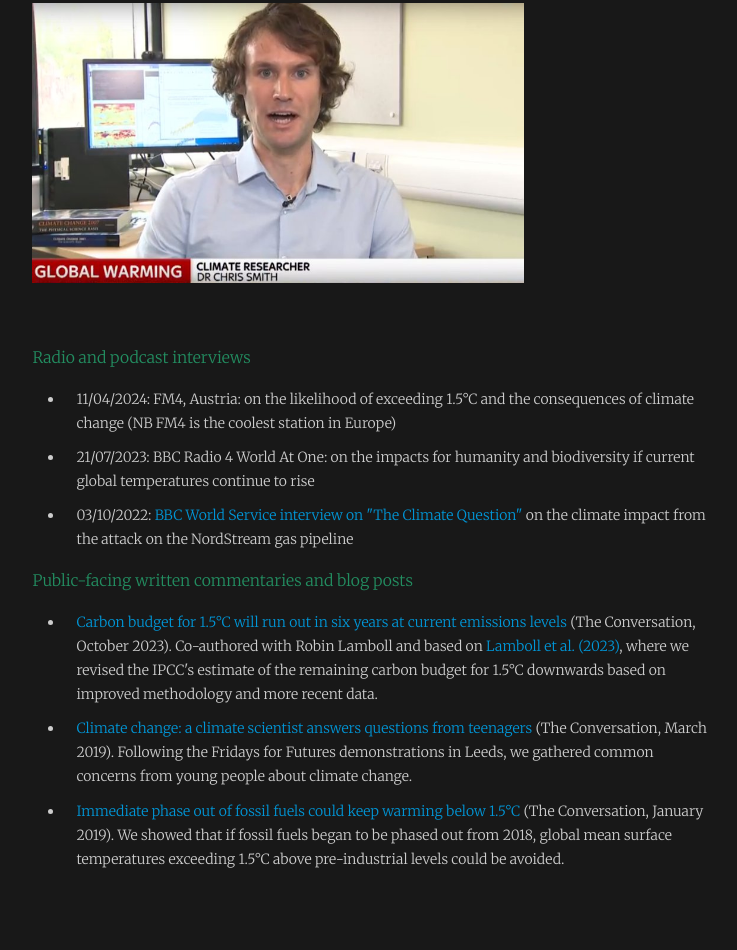
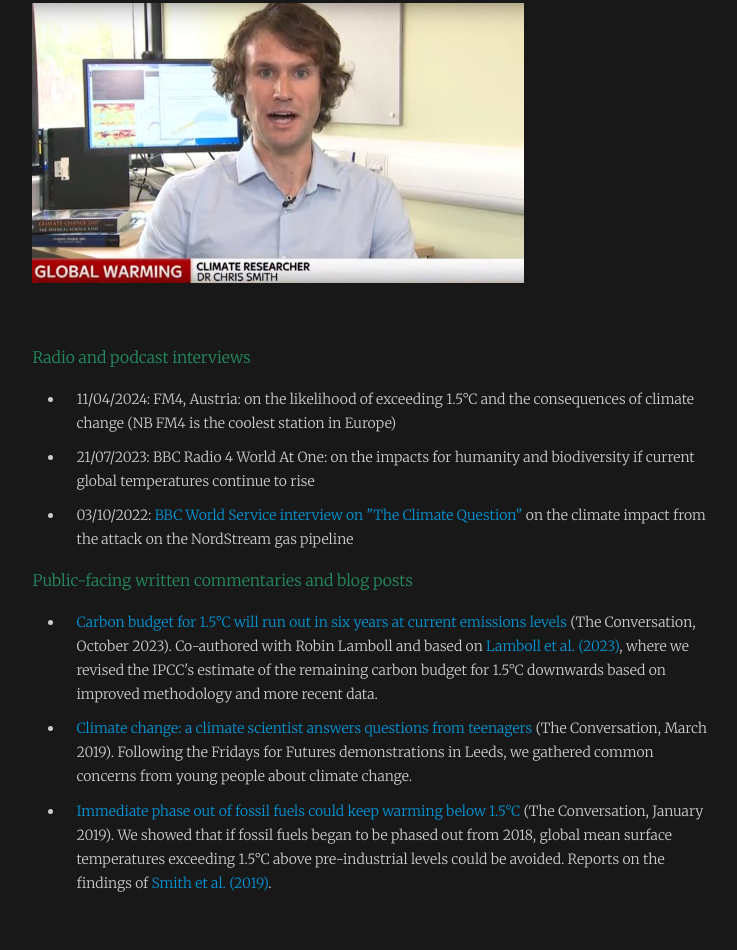
Before and after one commit to chrisroadmap/chrisroadmap.github.io, an Astro site: page /media in a window 1280 px wide. Shown: the part 1869-2819 px from the top of the page, without its empty margins (266-1003 px from the left). Built offline with nearby package versions, Linux system fonts and the light colour scheme; Astro itself is replaced by a stand-in of ours; some icons are missing.

```diff
--- a/src/pages/media.astro
+++ b/src/pages/media.astro
@@ -71,7 +71,8 @@
             <a href="https://theconversation.com/immediate-phase-out-of-fossil-fuels-could-keep-warming-below-1-5-c-109672">
             Immediate phase out of fossil fuels could keep warming below 1.5°C</a>
             (The Conversation, January 2019). We showed that if fossil fuels began to be phased out from 2018,
-            global mean surface temperatures exceeding 1.5°C above pre-industrial levels could be avoided.
+            global mean surface temperatures exceeding 1.5°C above pre-industrial levels could be avoided. Reports on the findings
+            of <a href="https://www.nature.com/articles/s41467-018-07999-w">Smith et al. (2019)</a>.
         </li>
     </ul>
 
```
